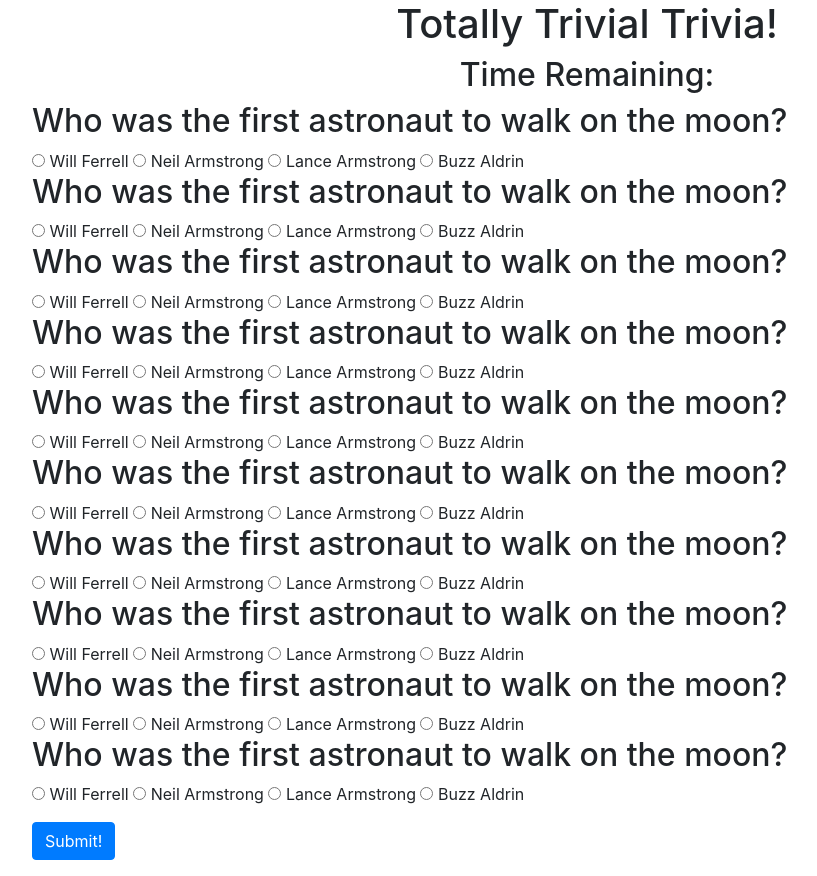
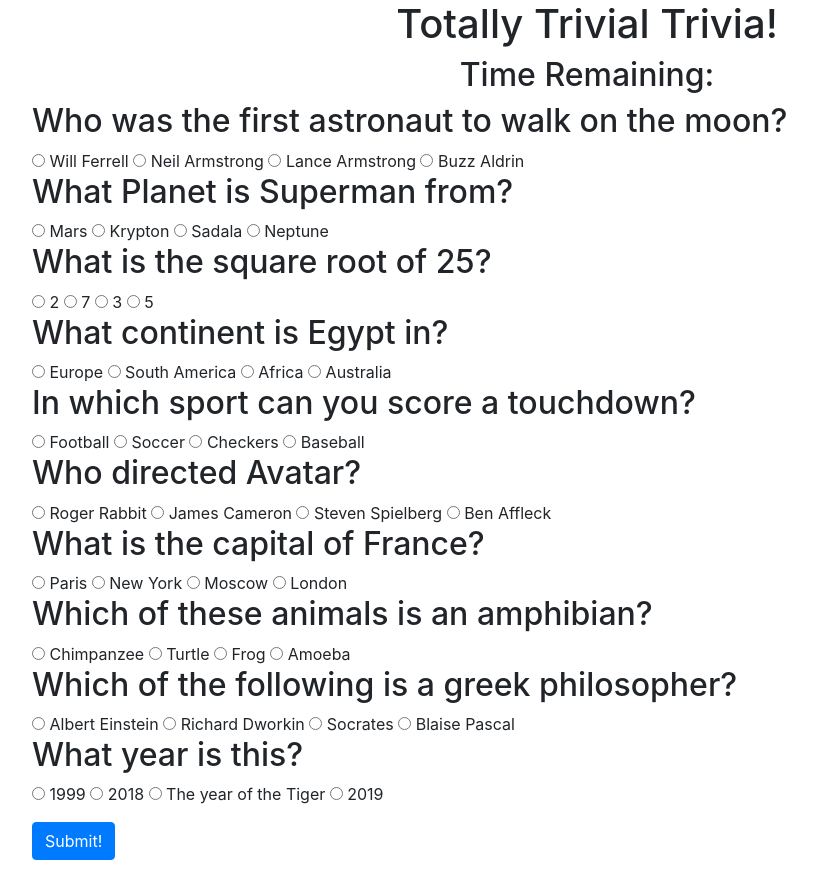
Before and after one commit to MasterNeuromancer/TriviaGame, a plain HTML site: page index.html in a window 1280 px wide. Shown: the whole page, without its empty margins (53-870 px from the left). Drawn offline with nearby package versions, Linux system fonts and the light colour scheme.

Commit message:
Html setup

```diff
--- a/index.html
+++ b/index.html
@@ -12,7 +12,7 @@
 
 <body>
     <H1 style="text-align:center">Totally Trivial Trivia!</H1>
-    <H2 style="text-align:center">Time Remaining: </H2>
+    <H2 style="text-align:center">Time Remaining: <span id="counter"></span></H2>
     <div class="container">
         <form>
             <fieldset class="form-group">
@@ -39,190 +39,190 @@
                 </div>
                 <div class="row">
                     <div class="col-sm-10">
-                        <h2>Who was the first astronaut to walk on the moon?</h2>
-                        <input type="radio" name="question1" value="Will Ferrell">
+                        <h2>What Planet is Superman from?</h2>
+                        <input type="radio" name="question2" value="Mars">
 
-                        Will Ferrell
+                        Mars
 
-                        <input type="radio" name="question1" value="Neil Armstrong">
+                        <input type="radio" name="question2" value="Krypton">
 
-                        Neil Armstrong
+                        Krypton
 
-                        <input type="radio" name="question1" value="Lance Armstrong">
+                        <input type="radio" name="question2" value="Sadala">
 
-                        Lance Armstrong
+                        Sadala
 
-                        <input type="radio" name="question1" value="Buzz Aldrin">
+                        <input type="radio" name="question2" value="Neptune">
 
-                        Buzz Aldrin
+                        Neptune
 
                     </div>
                 </div>
                 <div class="row">
                     <div class="col-sm-10">
-                        <h2>Who was the first astronaut to walk on the moon?</h2>
-                        <input type="radio" name="question1" value="Will Ferrell">
+                        <h2>What is the square root of 25?</h2>
+                        <input type="radio" name="question3" value="2">
 
-                        Will Ferrell
+                        2
 
-                        <input type="radio" name="question1" value="Neil Armstrong">
+                        <input type="radio" name="question3" value="7">
 
-                        Neil Armstrong
+                        7
 
-                        <input type="radio" name="question1" value="Lance Armstrong">
+                        <input type="radio" name="question3" value="3">
 
-                        Lance Armstrong
+                        3
 
-                        <input type="radio" name="question1" value="Buzz Aldrin">
+                        <input type="radio" name="question3" value="5">
 
-                        Buzz Aldrin
+                        5
 
                     </div>
                 </div>
                 <div class="row">
                     <div class="col-sm-10">
-                        <h2>Who was the first astronaut to walk on the moon?</h2>
-                        <input type="radio" name="question1" value="Will Ferrell">
+                        <h2>What continent is Egypt in?</h2>
+                        <input type="radio" name="question4" value="Europe">
 
-                        Will Ferrell
+                        Europe
 
-                        <input type="radio" name="question1" value="Neil Armstrong">
+                        <input type="radio" name="question4" value="South America">
 
-                        Neil Armstrong
+                        South America
 
-                        <input type="radio" name="question1" value="Lance Armstrong">
+                        <input type="radio" name="question4" value="Africa">
 
-                        Lance Armstrong
+                        Africa
 
-                        <input type="radio" name="question1" value="Buzz Aldrin">
+                        <input type="radio" name="question4" value="Australia">
 
-                        Buzz Aldrin
+                        Australia
 
                     </div>
                 </div>
                 <div class="row">
                     <div class="col-sm-10">
-                        <h2>Who was the first astronaut to walk on the moon?</h2>
-                        <input type="radio" name="question1" value="Will Ferrell">
+                        <h2>In which sport can you score a touchdown?</h2>
+                        <input type="radio" name="question5" value="Football">
 
-                        Will Ferrell
+                        Football
 
-                        <input type="radio" name="question1" value="Neil Armstrong">
+                        <input type="radio" name="question5" value="Soccer">
 
-                        Neil Armstrong
+                        Soccer
 
-                        <input type="radio" name="question1" value="Lance Armstrong">
+                        <input type="radio" name="question5" value="Checkers">
 
-                        Lance Armstrong
+                        Checkers
 
-                        <input type="radio" name="question1" value="Buzz Aldrin">
+                        <input type="radio" name="question5" value="Baseball">
 
-                        Buzz Aldrin
+                        Baseball
 
                     </div>
                 </div>
                 <div class="row">
                     <div class="col-sm-10">
-                        <h2>Who was the first astronaut to walk on the moon?</h2>
-                        <input type="radio" name="question1" value="Will Ferrell">
+                        <h2>Who directed Avatar?</h2>
+                        <input type="radio" name="question6" value="Roger Rabbit">
 
-                        Will Ferrell
+                        Roger Rabbit
 
-                        <input type="radio" name="question1" value="Neil Armstrong">
+                        <input type="radio" name="question6" value="James Cameron">
 
-                        Neil Armstrong
+                        James Cameron
 
-                        <input type="radio" name="question1" value="Lance Armstrong">
+                        <input type="radio" name="question6" value="Steven Spielberg">
 
-                        Lance Armstrong
+                        Steven Spielberg
 
-                        <input type="radio" name="question1" value="Buzz Aldrin">
+                        <input type="radio" name="question6" value="Ben Affleck">
 
-                        Buzz Aldrin
+                        Ben Affleck
 
                     </div>
                 </div>
                 <div class="row">
                     <div class="col-sm-10">
-                        <h2>Who was the first astronaut to walk on the moon?</h2>
-                        <input type="radio" name="question1" value="Will Ferrell">
+                        <h2>What is the capital of France?</h2>
+                        <input type="radio" name="question7" value="Paris">
 
-                        Will Ferrell
+                        Paris
 
-                        <input type="radio" name="question1" value="Neil Armstrong">
+                        <input type="radio" name="question7" value="New York">
 
-                        Neil Armstrong
+                        New York
 
-                        <input type="radio" name="question1" value="Lance Armstrong">
+                        <input type="radio" name="question7" value="Moscow">
 
-                        Lance Armstrong
+                        Moscow
 
-                        <input type="radio" name="question1" value="Buzz Aldrin">
+                        <input type="radio" name="question7" value="London">
 
-                        Buzz Aldrin
+                        London
 
                     </div>
                 </div>
                 <div class="row">
                     <div class="col-sm-10">
-                        <h2>Who was the first astronaut to walk on the moon?</h2>
-                        <input type="radio" name="question1" value="Will Ferrell">
+                        <h2>Which of these animals is an amphibian?</h2>
+                        <input type="radio" name="question8" value="Chimpanzee">
 
-                        Will Ferrell
+                        Chimpanzee
 
-                        <input type="radio" name="question1" value="Neil Armstrong">
+                        <input type="radio" name="question8" value="Turtle">
 
-                        Neil Armstrong
+                        Turtle
 
-                        <input type="radio" name="question1" value="Lance Armstrong">
+                        <input type="radio" name="question8" value="Frog">
 
-                        Lance Armstrong
+                        Frog
 
-                        <input type="radio" name="question1" value="Buzz Aldrin">
+                        <input type="radio" name="question8" value="Amoeba">
 
-                        Buzz Aldrin
+                        Amoeba
 
                     </div>
                 </div>
                 <div class="row">
                     <div class="col-sm-10">
-                        <h2>Who was the first astronaut to walk on the moon?</h2>
-                        <input type="radio" name="question1" value="Will Ferrell">
+                        <h2>Which of the following is a greek philosopher?</h2>
+                        <input type="radio" name="question9" value="Albert Einstein">
 
-                        Will Ferrell
+                        Albert Einstein
 
-                        <input type="radio" name="question1" value="Neil Armstrong">
+                        <input type="radio" name="question9" value="Richard Dworkin">
 
-                        Neil Armstrong
+                        Richard Dworkin
 
-                        <input type="radio" name="question1" value="Lance Armstrong">
+                        <input type="radio" name="question9" value="Socrates">
 
-                        Lance Armstrong
+                        Socrates
 
-                        <input type="radio" name="question1" value="Buzz Aldrin">
+                        <input type="radio" name="question9" value="Blaise Pascal">
 
-                        Buzz Aldrin
+                        Blaise Pascal
 
                     </div>
                 </div>
                 <div class="row">
                     <div class="col-sm-10">
-                        <h2>Who was the first astronaut to walk on the moon?</h2>
-                        <input type="radio" name="question1" value="Will Ferrell">
+                        <h2>What year is this?</h2>
+                        <input type="radio" name="question10" value="1999">
 
-                        Will Ferrell
+                        1999
 
-                        <input type="radio" name="question1" value="Neil Armstrong">
+                        <input type="radio" name="question10" value="2018">
 
-                        Neil Armstrong
+                        2018
 
-                        <input type="radio" name="question1" value="Lance Armstrong">
+                        <input type="radio" name="question10" value="The year of the Tiger">
 
-                        Lance Armstrong
+                        The year of the Tiger
 
-                        <input type="radio" name="question1" value="Buzz Aldrin">
+                        <input type="radio" name="question10" value="2019">
 
-                        Buzz Aldrin
+                        2019
 
                     </div>
                 </div>
```
